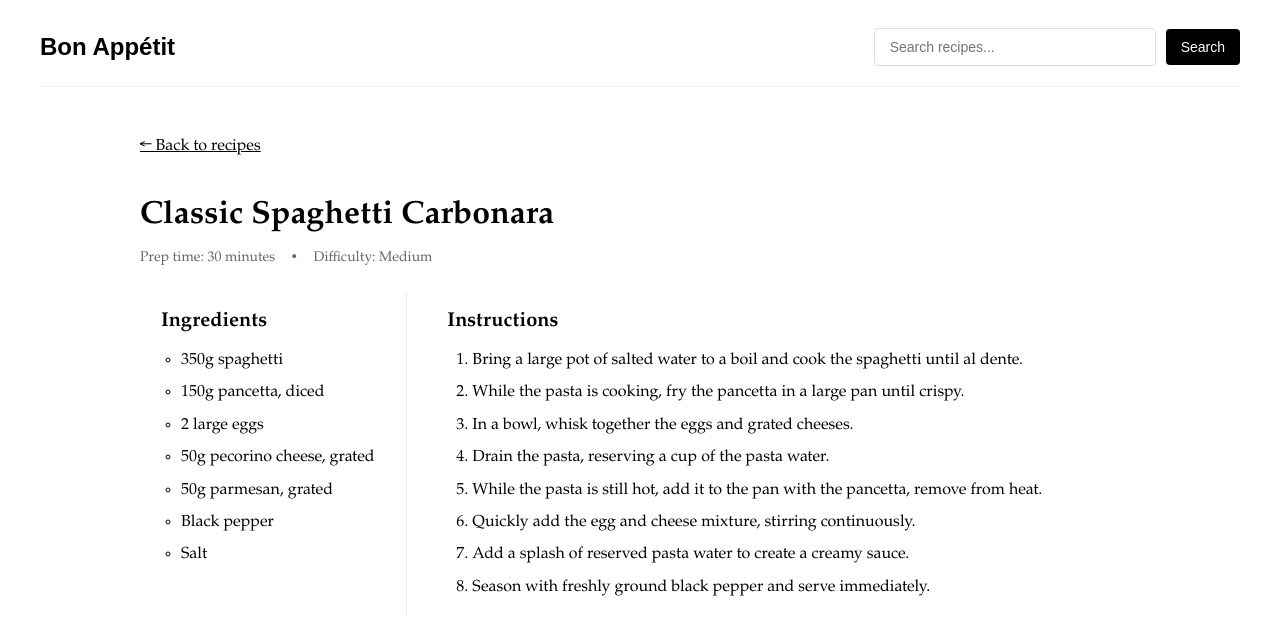
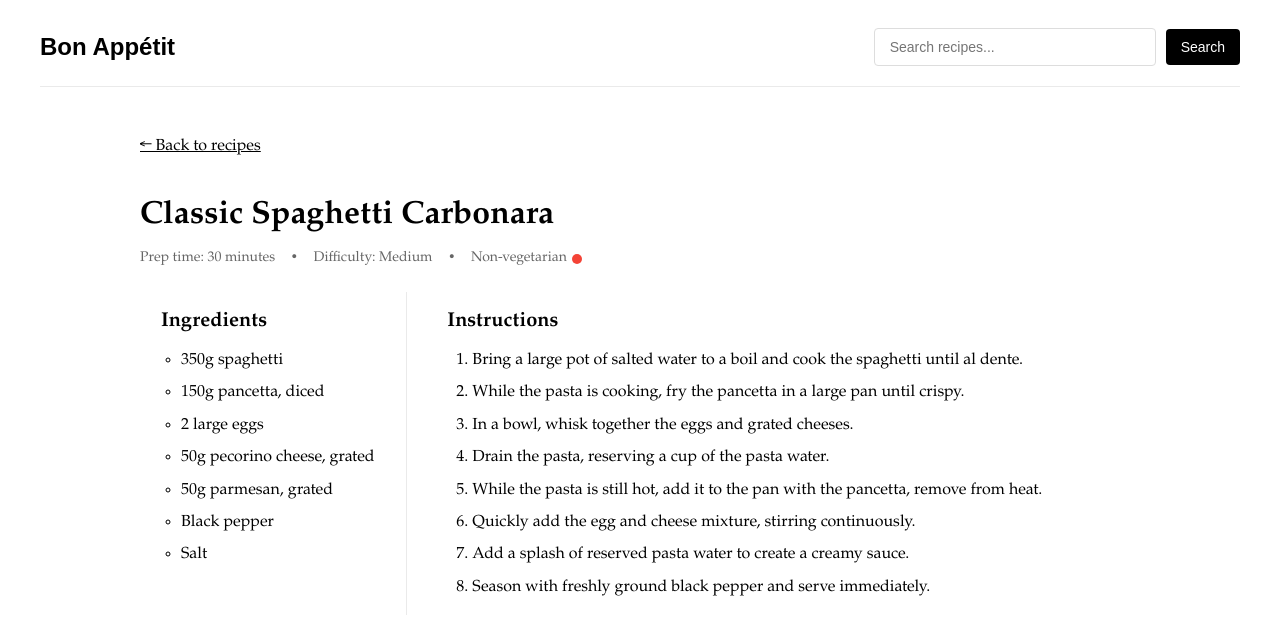
Before and after one commit to vighnesh-radhakrishnan/bon-appetit, a React (Vite) app: page /recipe/1 in a window 1280 px wide. Shown: the top 634 px of the page. Built offline with nearby package versions, Linux system fonts and the light colour scheme.

Commit message:
added veg/non veg indicator to recipe page

```diff
--- a/src/pages/RecipePage.jsx
+++ b/src/pages/RecipePage.jsx
@@ -62,9 +62,21 @@ const RecipePage = () => {
         <span>Prep time: {recipe.time} minutes</span>
         <span>•</span>
         <span>Difficulty: {recipe.difficulty}</span>
+        <span>•</span>
+        <span style={{ display: "flex", alignItems: "center" }}>
+          {recipe.isVegetarian ? "Vegetarian" : "Non-vegetarian"}
+          <div
+            style={{
+              width: "10px",
+              height: "10px",
+              borderRadius: "50%",
+              backgroundColor: recipe.isVegetarian ? "#4CAF50" : "#F44336",
+              marginLeft: "5px",
+            }}
+          />
+        </span>
       </div>
 
-      {/* Create a table-like structure for more reliable layout */}
       <table
         style={{
           width: "100%",
```
